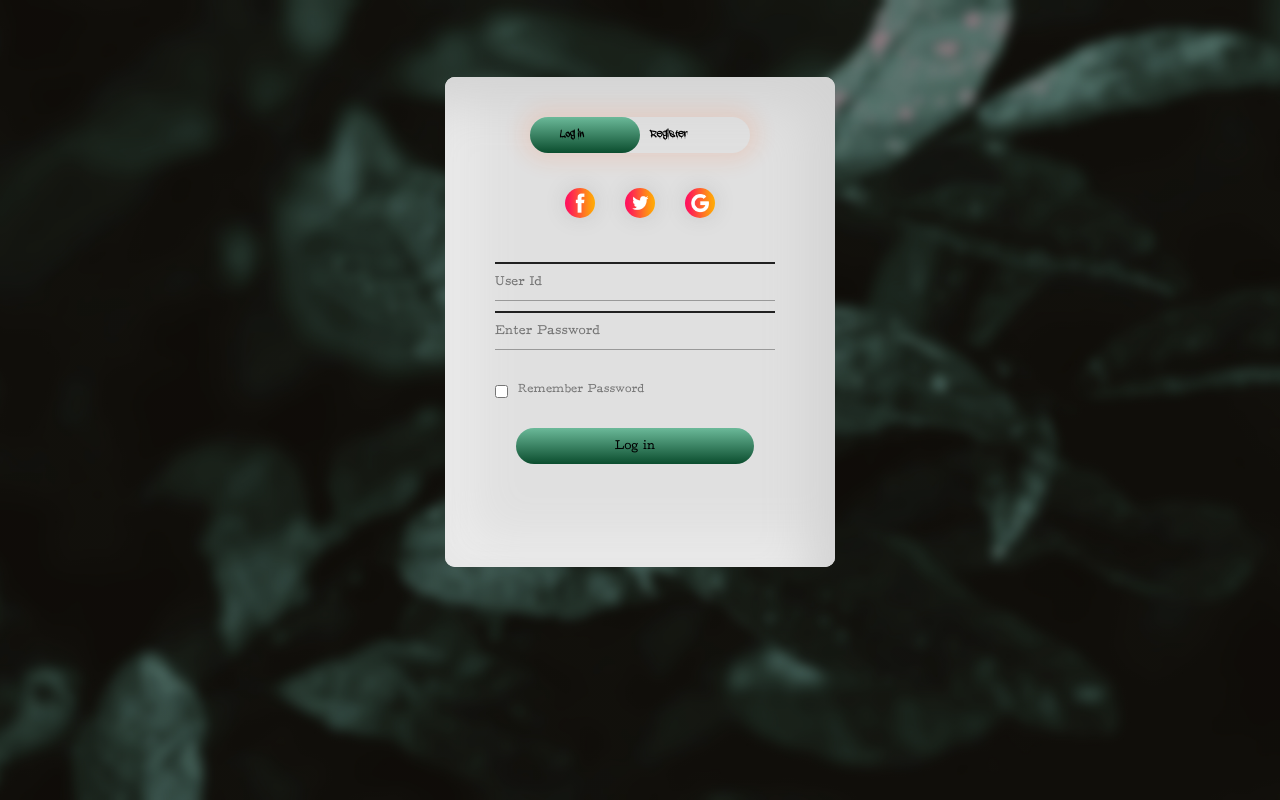
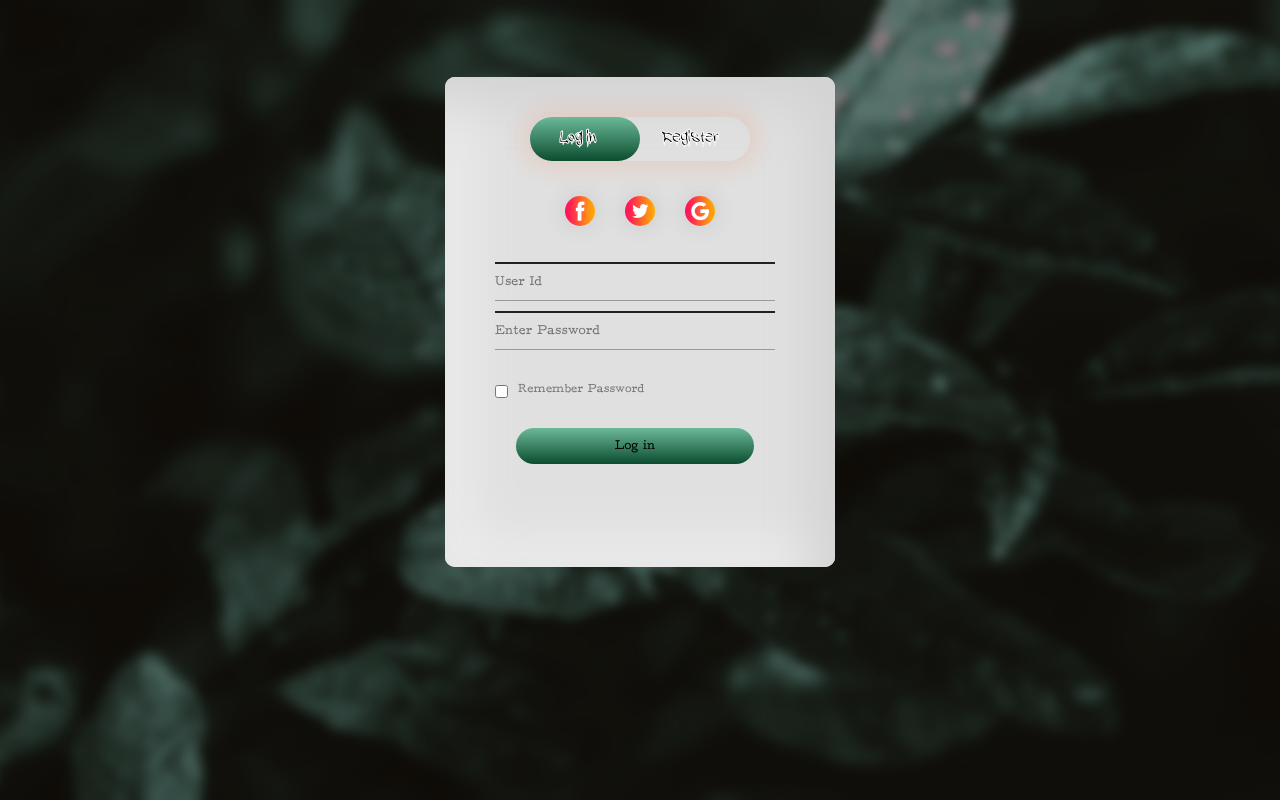
Before and after one commit to AlecsCod/Webxel, a PHP site: page /login.php in a window 1280 px wide. Run offline with PHP 8.4, Linux system fonts and the light colour scheme.

Commit message:
Update style.css

```diff
--- a/style.css
+++ b/style.css
@@ -42,6 +42,10 @@
     outline: none;
     position: relative;
     font-family: Grafitti;
+    font-size: 20px;
+    margin: 0;
+    -webkit-text-stroke-width: 1px;
+    -webkit-text-stroke-color: rgb(255, 255, 255);
 }
 
 #btn {
@@ -128,6 +132,5 @@ span {
 
 @font-face {
     font-family: Grafitti;
-    font-size: 40px;
     src: url(adrip1.ttf);
 }
```
